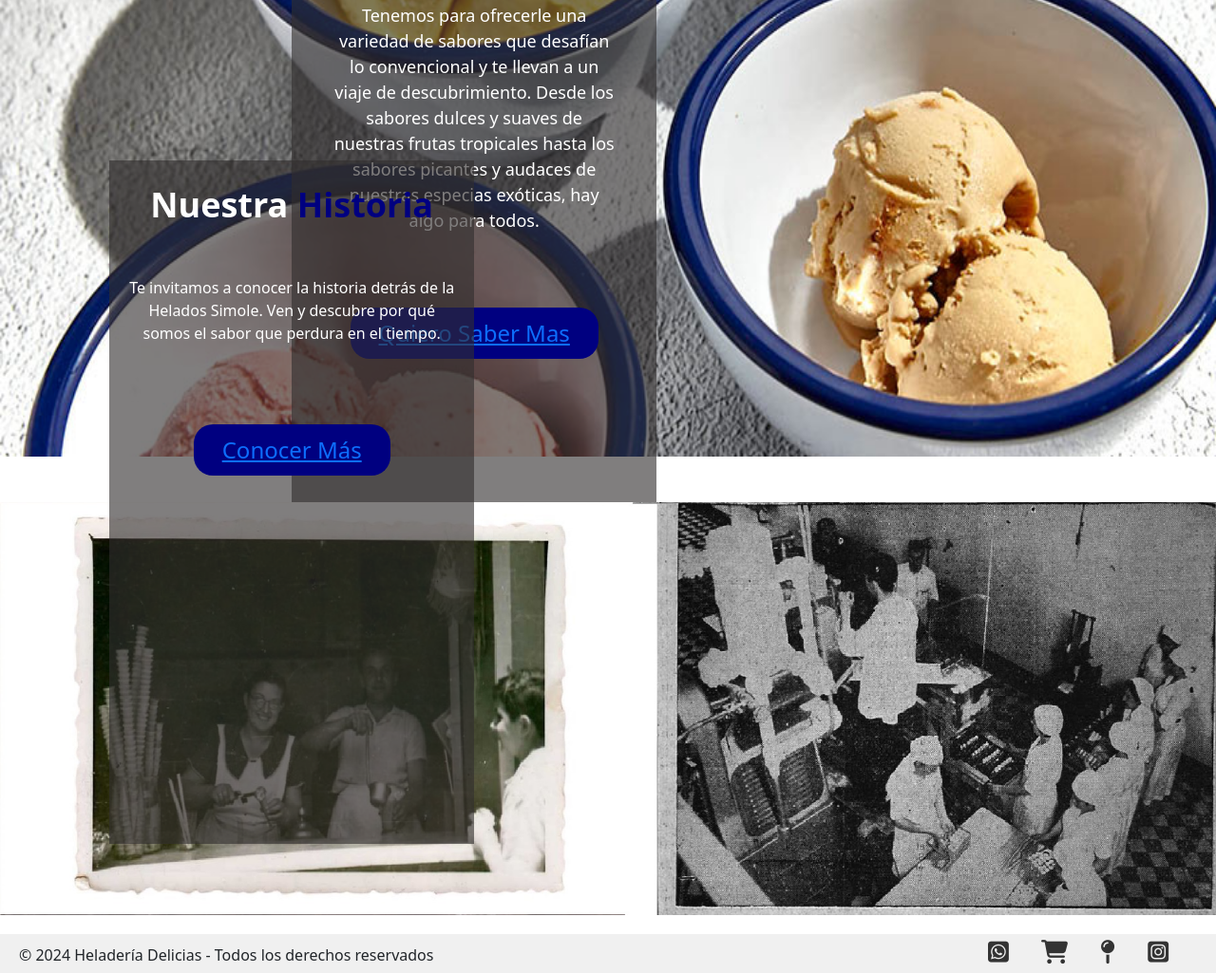
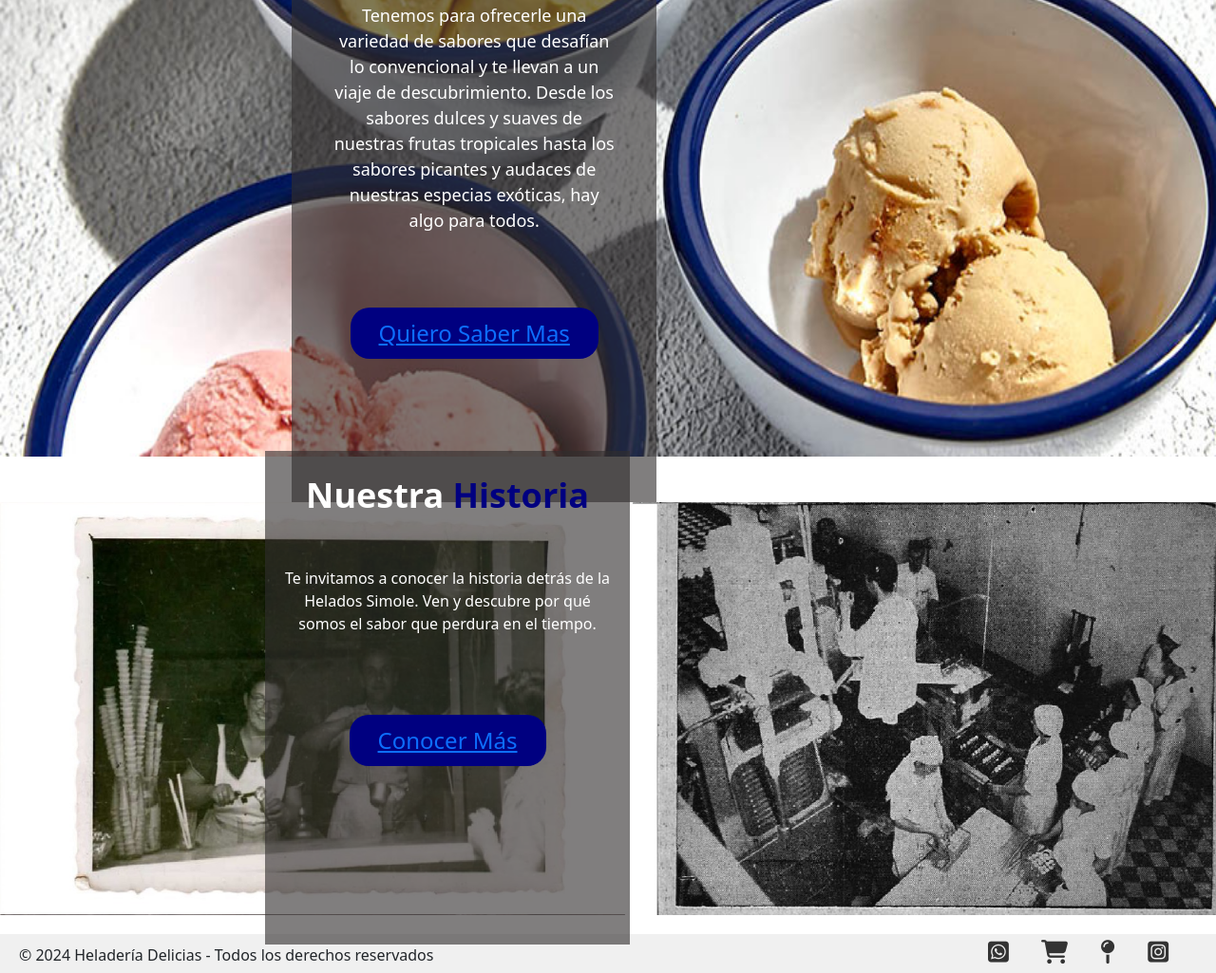
Before and after one commit to martinezflorian/heladossimole, a plain HTML site: page index.html in a window 1280 px wide. Shown: the part 1574-2599 px from the top of the page at 95% size. Drawn offline with nearby package versions, Linux system fonts and the light colour scheme.

Commit message:
Agrego modificacion style.css

```diff
--- a/static/style.css
+++ b/static/style.css
@@ -427,11 +427,12 @@ html {
 
 .contenedor .texto {
   position: absolute;
-  top: 0%; /* Posición vertical al 50% del contenedor */
-  left: 24%; /* Posición horizontal al 50% del contenedor */
-  width: 30%; /* Ancho igual al 40% del contenedor */
-  height: 90vh; /* Altura igual al 40% de la altura del contenedor */
-  background-color: rgba(49, 46, 46, 0.616); /* Fondo gris transparente */
+  top: 47.417%; /* Cambiado a 63% para que se parezca al primero */
+  left: 36.8%; /* Mantenido igual */
+  width: 30%; /* Mantenido igual */
+  height: 65vh; /* Cambiado a 100vh para que coincida con el primero */
+  max-width: 500px; /* Mantenido igual */
+  background-color: rgba(49, 46, 46, 0.616); /* Mantenido igual */
   padding: 20px;
   box-sizing: border-box;
   text-align: center;
```
